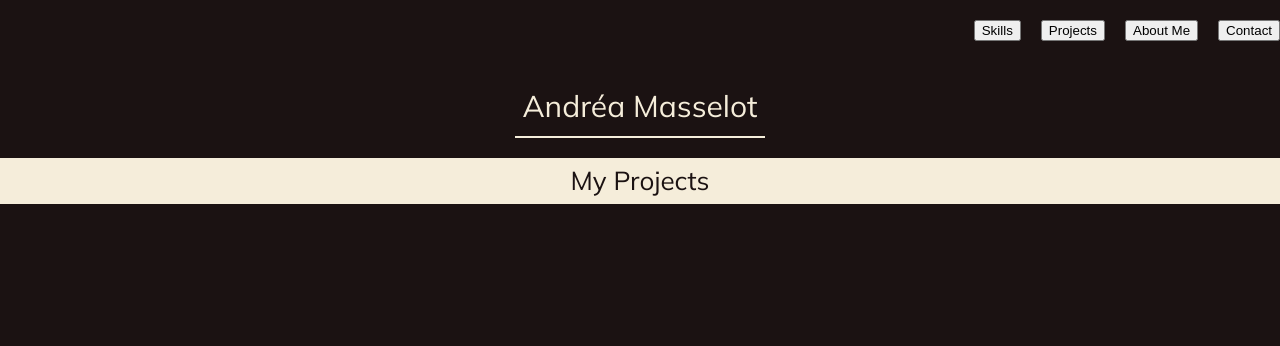
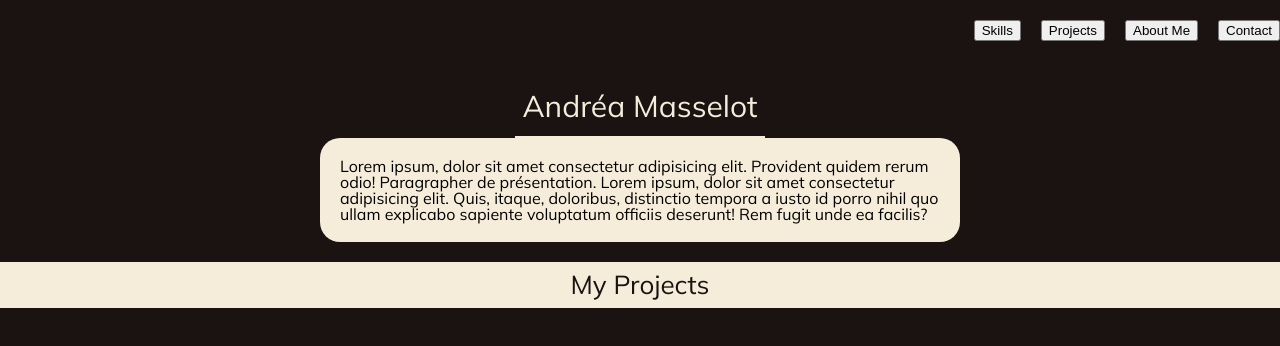
Before and after one commit to andreamasselot/andrea, a React (Create React App) app: page / in a window 1280 px wide. Shown: the top 346 px of the page. Built offline with nearby package versions, Linux system fonts and the light colour scheme.

Commit message:
home page

```diff
--- a/src/App.css
+++ b/src/App.css
@@ -25,6 +25,7 @@ header {
   align-items: center;
   padding-top: 20px;
 }
+
 .header-menu {
   display: flex;
   gap: 20px;
@@ -56,3 +57,13 @@ header {
   justify-content: center;
   font-size: 26px;
 }
+.presentation {
+  background-color: #f5edda;
+  border-radius: 20px;
+  padding: 20px;
+  display: flex;
+  justify-content: center;
+  margin-top: 20px;
+  width: 50%;
+  margin: auto;
+}
--- a/src/App.js
+++ b/src/App.js
@@ -1,7 +1,6 @@
 import "./App.css";
 import { BrowserRouter as Router, Routes, Route } from "react-router-dom";
 import Home from "./pages/Home";
-import Projects from "./pages/Projects";
 
 function App() {
   return (
@@ -9,7 +8,6 @@ function App() {
       <Router>
         <Routes>
           <Route path="/" element={<Home />} />
-          <Route path="/projects" element={<Projects />} />
         </Routes>
       </Router>
     </div>
--- a/src/pages/Home.js
+++ b/src/pages/Home.js
@@ -7,6 +7,16 @@ const Home = () => {
         <div className="page-title">
           <h1>Andréa Masselot</h1>
         </div>
+        <div className="presentation">
+          <p>
+            Lorem ipsum, dolor sit amet consectetur adipisicing elit. Provident
+            quidem rerum odio! Paragrapher de présentation. Lorem ipsum, dolor
+            sit amet consectetur adipisicing elit. Quis, itaque, doloribus,
+            distinctio tempora a iusto id porro nihil quo ullam explicabo
+            sapiente voluptatum officiis deserunt! Rem fugit unde ea facilis?
+          </p>
+        </div>
+
         <div className="container"></div>
       </section>
       <section className="my-projects">
--- a/src/pages/Projects.js
+++ /dev/null
@@ -1,11 +0,0 @@
-const Projects = () => {
-  return (
-    <>
-      <section>
-        <p>PROJECTS</p>
-      </section>
-    </>
-  );
-};
-
-export default Projects;
```
